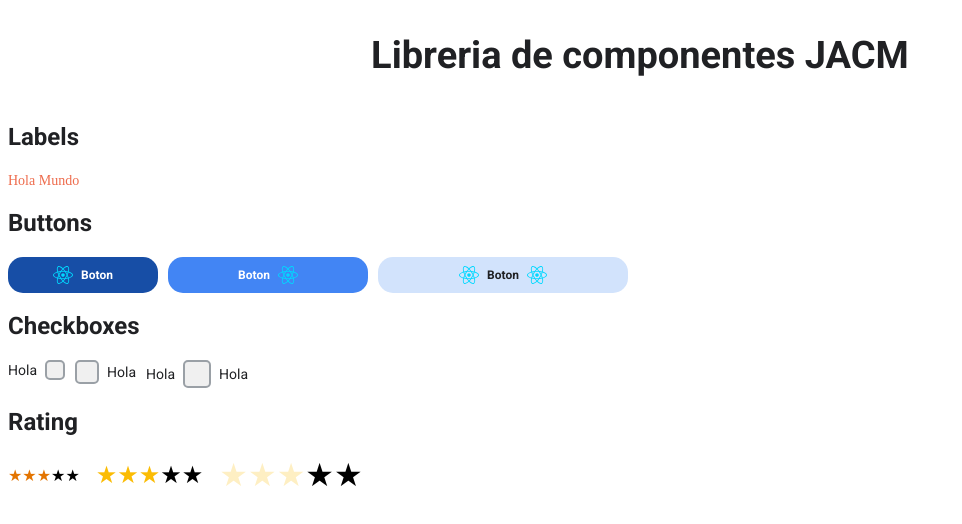
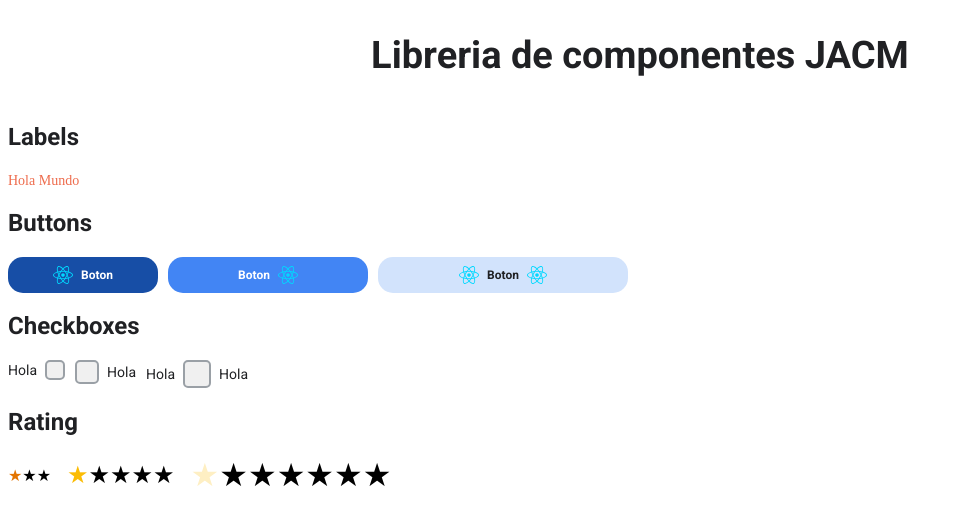
Before and after one commit to Jonathan1612/jacm-library, a React (Vite) app: page / in a window 1280 px wide. Shown: the top 524 px of the page, without its empty margins (0-962 px from the left). Built offline with nearby package versions, Linux system fonts and the light colour scheme.

Commit message:
Se actualiza el componente de Rating para que al pasar el mouse se aumente o disminuya

```diff
--- a/src/App.tsx
+++ b/src/App.tsx
@@ -55,8 +55,8 @@ function App() {
         <div style={{display: 'flex', alignItems: 'center'}}>
           <div style={{ marginRight: '16px'}}>
             <Rating
-                maxRating={5}
-                initialRating={3}
+                maxRating={3}
+                initialRating={1}
                 variant='primary'
                 size='small'
                 onRatingChange={handleChangeRating}
@@ -65,7 +65,7 @@ function App() {
           <div style={{ marginRight: '16px'}}>
             <Rating
                 maxRating={5}
-                initialRating={3}
+                initialRating={1}
                 variant='secondary'
                 size='medium'
                 onRatingChange={handleChangeRating}
@@ -73,8 +73,8 @@ function App() {
           </div>
           <div style={{ marginRight: '16px'}}>
             <Rating
-                maxRating={5}
-                initialRating={3}
+                maxRating={7}
+                initialRating={1}
                 variant='normal'
                 size='large'
                 onRatingChange={handleChangeRating}
--- a/src/components/Rating/Rating.tsx
+++ b/src/components/Rating/Rating.tsx
@@ -2,17 +2,17 @@ import { useState, CSSProperties } from 'react';
 import styles from './Rating.module.css';
 
 type RatingProps = {
-  maxRating?: number; // Número máximo de estrellas
-  initialRating?: number; // Puntuación inicial seleccionada
-  variant?: 'primary' | 'secondary' | 'normal'; // Variantes de estilo
-  size?: 'small' | 'medium' | 'large'; // Tamaños de las estrellas
+  maxRating?: number;
+  initialRating?: number;
+  variant?: 'primary' | 'secondary' | 'normal';
+  size?: 'small' | 'medium' | 'large';
   className?: string;
   style?: CSSProperties;
-  onRatingChange?: (rating: number) => void; // Callback para manejar cambios en la puntuación
+  onRatingChange?: (rating: number) => void;
 };
 
 const Rating: React.FC<RatingProps> = ({
-  maxRating = 8,
+  maxRating = 5,
   initialRating = 0,
   variant = 'primary',
   size = 'medium',
@@ -21,6 +21,7 @@ const Rating: React.FC<RatingProps> = ({
   onRatingChange,
 }) => {
   const [rating, setRating] = useState(initialRating);
+  const [hoverRating, setHoverRating] = useState<number | null>(null);
 
   const handleRating = (index: number) => {
     setRating(index + 1);
@@ -29,15 +30,27 @@ const Rating: React.FC<RatingProps> = ({
     }
   };
 
+  const handleMouseEnter = (index: number) => {
+    setHoverRating(index + 1);
+  };
+
+  const handleMouseLeave = () => {
+    setHoverRating(null);
+  };
+
   return (
     <div className={`${styles.ratingContainer} ${className}`} style={style}>
       {Array.from({ length: maxRating }, (_, index) => (
         <span
           key={index}
           className={`${styles.star} ${styles[size]} ${
-            index < rating ? styles[variant] : ''
+            (hoverRating !== null ? index < hoverRating : index < rating)
+              ? styles[variant]
+              : ''
           }`}
           onClick={() => handleRating(index)}
+          onMouseEnter={() => handleMouseEnter(index)}
+          onMouseLeave={handleMouseLeave}
         >
           ★
         </span>
```
